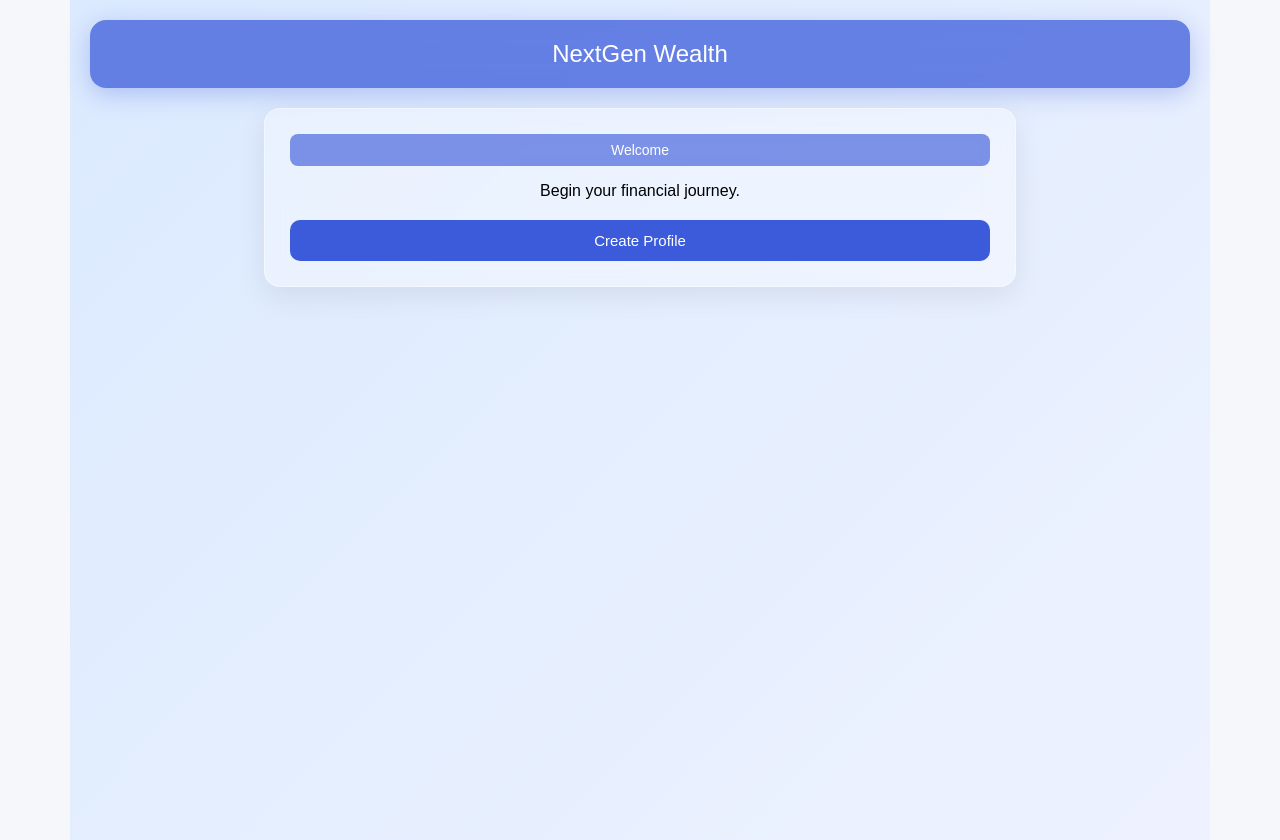
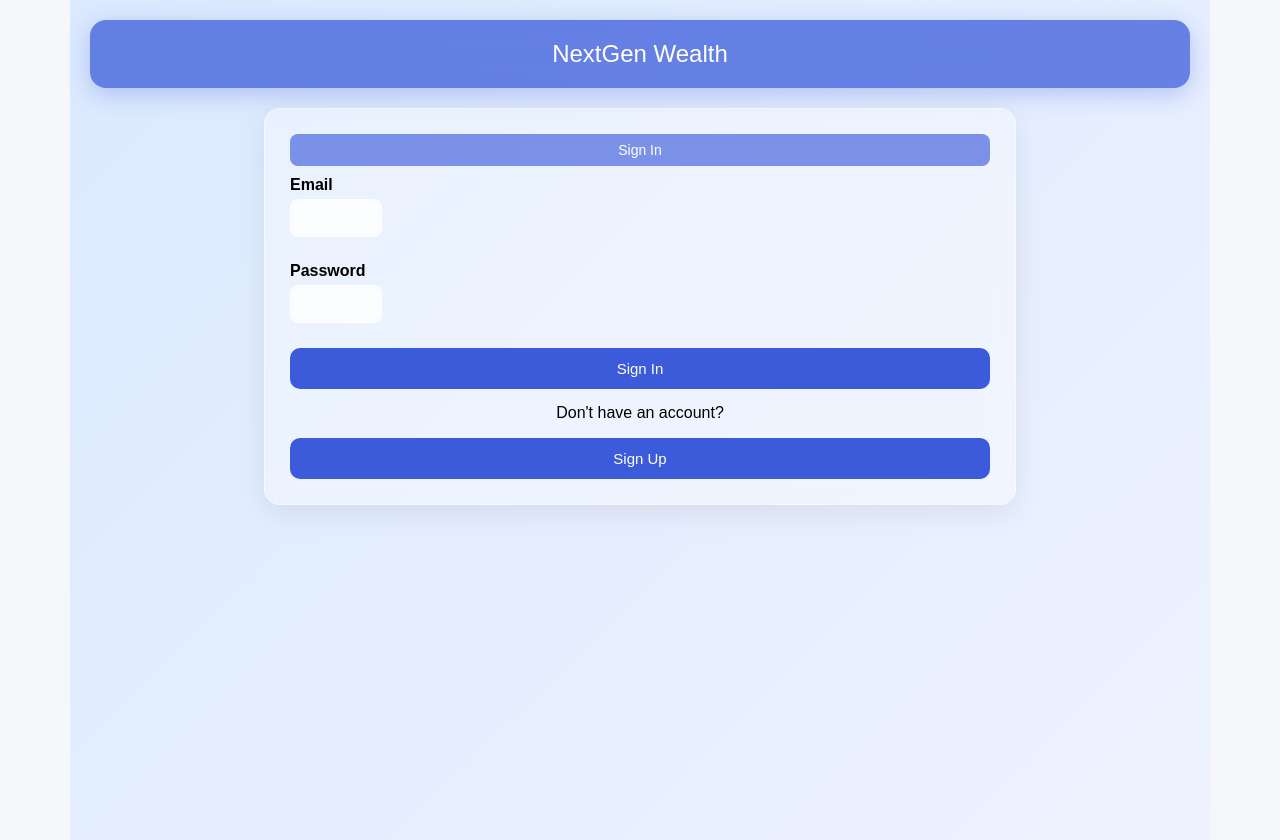
Before and after one commit to jordanchicksen1/nextgen-wealth, a React (Vite) app: page / in a window 1280 px wide. Built offline with nearby package versions, Linux system fonts and the light colour scheme.

Commit message:
better sign in and profile experience

```diff
--- a/src/components/Navbar.jsx
+++ b/src/components/Navbar.jsx
@@ -10,7 +10,7 @@ export default function Navbar() {
         <h3 className="logo">NextGen</h3>
 
         <div className="nav-links">
-          <Link className={location.pathname === "/" ? "active" : ""} to="/">
+          <Link className={location.pathname === "/home" ? "active" : ""} to="/home">
             Home
           </Link>
 
--- a/src/context/FinancialContext.jsx
+++ b/src/context/FinancialContext.jsx
@@ -1,13 +1,13 @@
-import { createContext, useContext, useState } from "react";
+import {createContext, useContext, useState, useEffect} from "react";
 
 const FinancialContext = createContext();
 
 export function FinancialProvider({ children }) {
-  const [name, setName] = useState("");
-  const [age, setAge] = useState("");
-
-  const [income, setIncome] = useState(0);
-
+  const [email, setEmail] = useState(localStorage.getItem("email") || "");
+  const [password, setPassword] = useState(localStorage.getItem("password") || "");
+  const [name, setName] = useState(localStorage.getItem("name") || "");
+  const [age, setAge] = useState(localStorage.getItem("age") || "");
+  const [income, setIncome] = useState(Number(localStorage.getItem("income")) || 0);
   const [expenses, setExpenses] = useState({
     Discretionary: 0,
     Groceries: 0,
@@ -15,13 +15,49 @@ export function FinancialProvider({ children }) {
     Transport: 0,
   });
 
-  const [riskTolerance, setRiskTolerance] = useState("Moderate");
+  const [riskTolerance, setRiskTolerance] = useState(localStorage.getItem("riskTolerance") || "Moderate");
+  const [goal, setGoal] = useState(localStorage.getItem("goal") || "Property");
 
-  const [goal, setGoal] = useState("Property");
+useEffect(() => {
+  localStorage.setItem("name", name);
+}, [name]);
+
+useEffect(() => {
+  localStorage.setItem("age", age);
+}, [age]);
+
+useEffect(() => {
+  localStorage.setItem("income", income);
+}, [income]);
+
+useEffect(() => {
+  localStorage.setItem(
+    "riskTolerance",
+    riskTolerance
+  );
+}, [riskTolerance]);
+
+useEffect(() => {
+  localStorage.setItem("goal", goal);
+}, [goal]);
+
+useEffect(() => {
+  localStorage.setItem("email", email);
+}, [email]);
+
+useEffect(() => {
+  localStorage.setItem("password", password);
+}, [password]);
 
   return (
     <FinancialContext.Provider
       value={{
+        email,
+        setEmail,
+
+        password,
+        setPassword,
+
         name,
         setName,
 
--- a/src/pages/SignIn.jsx
+++ b/src/pages/SignIn.jsx
@@ -1,9 +1,34 @@
+import { useState } from "react";
 import { useNavigate } from "react-router-dom";
 
 import "./profile.css";
 
 export default function SignIn() {
   const navigate = useNavigate();
+
+  const [email, setEmail] = useState("");
+  const [password, setPassword] = useState("");
+
+  const [error, setError] = useState("");
+
+  const handleLogin = () => {
+    const savedEmail =
+      localStorage.getItem("email");
+
+    const savedPassword =
+      localStorage.getItem("password");
+
+    if (
+      email === savedEmail &&
+      password === savedPassword
+    ) {
+      navigate("/home");
+    } else {
+      setError(
+        "Invalid email or password."
+      );
+    }
+  };
 
   return (
     <div className="profile-page">
@@ -15,16 +40,53 @@ export default function SignIn() {
       <div className="profile-card">
 
         <div className="card-header">
-          Welcome
+          Sign In
         </div>
+
+        <div className="profile-field">
+          <label>Email</label>
+
+          <input
+            type="email"
+            value={email}
+            onChange={(e) =>
+              setEmail(e.target.value)
+            }
+          />
+        </div>
+
+        <div className="profile-field">
+          <label>Password</label>
+
+          <input
+            type="password"
+            value={password}
+            onChange={(e) =>
+              setPassword(e.target.value)
+            }
+          />
+        </div>
+
+        {error && (
+          <p className="profile-error">
+            {error}
+          </p>
+        )}
+
+        <button
+          className="profile-button"
+          onClick={handleLogin}
+        >
+          Sign In
+        </button>
 
         <p
           style={{
             textAlign: "center",
-            marginBottom: "20px",
+            marginTop: "15px",
           }}
         >
-          Begin your financial journey.
+          Don't have an account?
         </p>
 
         <button
@@ -33,7 +95,7 @@ export default function SignIn() {
             navigate("/setup-profile")
           }
         >
-          Create Profile
+          Sign Up
         </button>
 
       </div>
--- a/src/pages/profileSetup.jsx
+++ b/src/pages/profileSetup.jsx
@@ -18,17 +18,21 @@ export default function ProfileSetup() {
     setRiskTolerance,
     goal,
     setGoal,
+    email,
+    setEmail,
+    password,
+    setPassword,
   } = useFinancial();
 
   const [error, setError] = useState("");
 
   const handleSubmit = () => {
-    if (!name || !age || !income) {
+   if (!email ||!password ||!name ||!age ||!income) {
       setError("Please complete all required fields.");
       return;
     }
 
-    navigate("/home");
+   navigate("/");
   };
 
   return (
@@ -43,6 +47,30 @@ export default function ProfileSetup() {
         <div className="card-header">
           Personal Information
         </div>
+
+        <div className="profile-field">
+        <label>Email</label>
+
+  <input
+    type="email"
+    value={email}
+    onChange={(e) =>
+      setEmail(e.target.value)
+    }
+  />
+</div>
+
+<div className="profile-field">
+  <label>Password</label>
+
+  <input
+    type="password"
+    value={password}
+    onChange={(e) =>
+      setPassword(e.target.value)
+    }
+  />
+</div>
 
         <div className="profile-field">
           <label>Name</label>
@@ -109,7 +137,7 @@ export default function ProfileSetup() {
           className="profile-button"
           onClick={handleSubmit}
         >
-          Continue
+          Create Account
         </button>
 
       </div>
```
